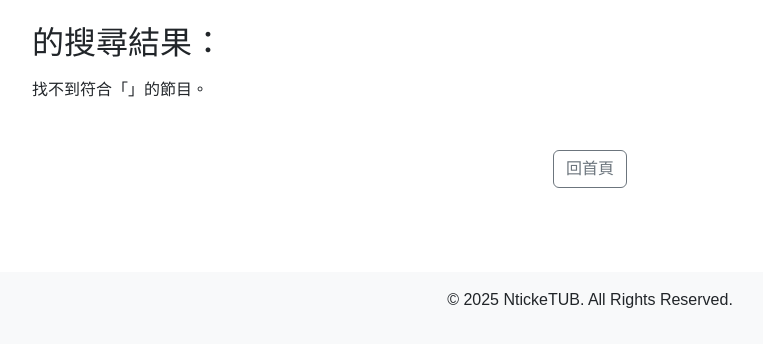
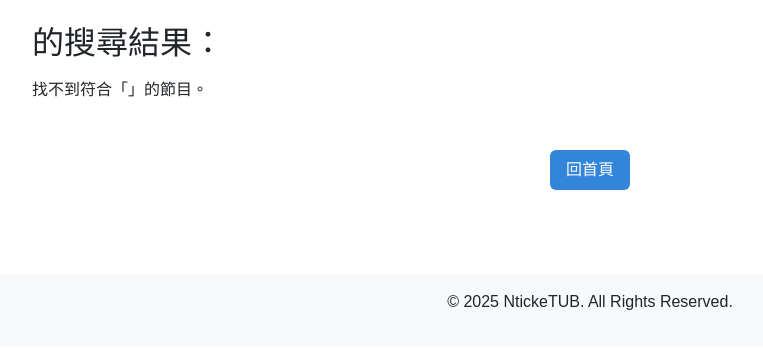
Before and after one commit to Aurororara/ticket-system, a Flask app: page /search in a window 1280 px wide. Shown: the part 60-409 px from the top of the page, without its empty margins (50-813 px from the left). Run offline with Flask 3, Linux system fonts and the light colour scheme.

Commit message:
搜尋按鈕顏色改變

```diff
--- a/templates/search_result.html
+++ b/templates/search_result.html
@@ -33,9 +33,30 @@
   <p class="mt-3">找不到符合「{{ keyword }}」的節目。</p>
   {% endif %}
 
+<style>
+  .button-deepblue {
+    background-color: #3385D9;
+    color: white;
+    border: none;
+    border-radius: 6px;
+    padding: 8px 16px;
+    cursor: pointer;
+    text-decoration: none;
+    transition: background-color 0.2s ease;
+  }
+
+  .button-deepblue:hover {
+    background-color: #1f6ec3;
+  }
+
+  .button-deepblue:active {
+    background-color: #145399;
+  }
+</style>
+
   <!-- 回首頁按鈕 -->
   <div class="d-flex justify-content-center mt-5 mb-4">
-    <a href="{{ url_for('index') }}" class="btn btn-outline-secondary">回首頁</a>
+    <a href="{{ url_for('index') }}" class="button-deepblue">回首頁</a>
   </div>
 </div>
 {% endblock %}
```
